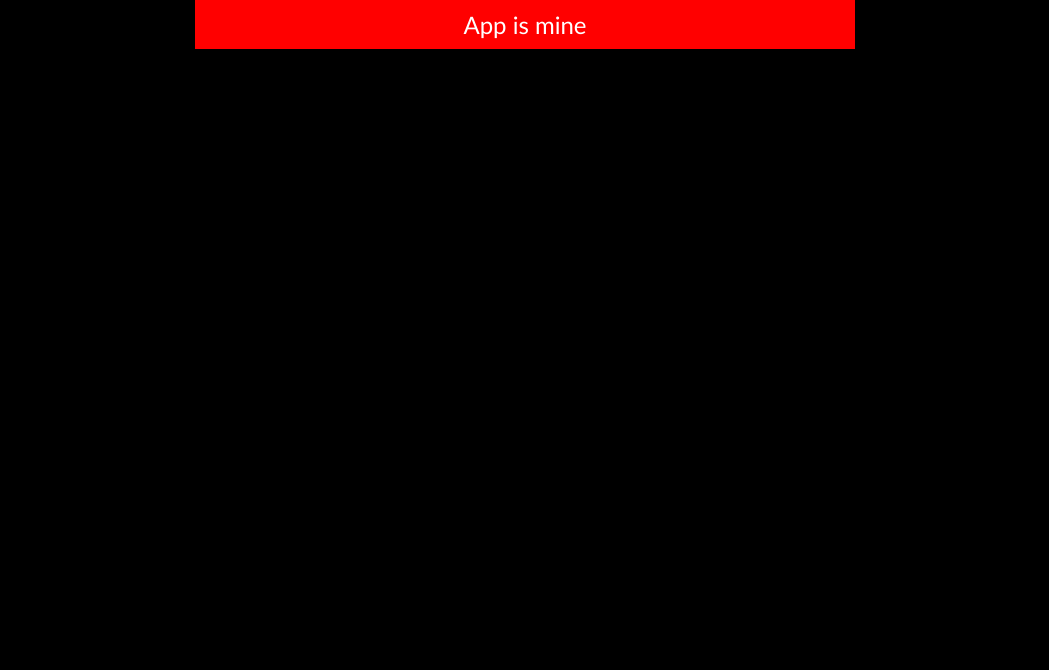
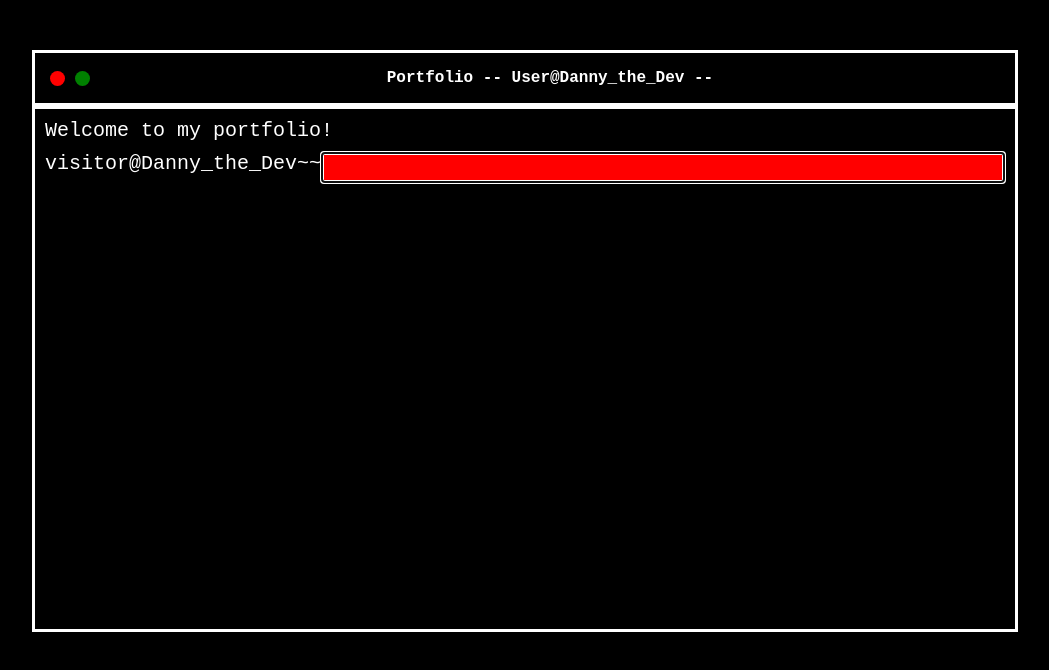
Before and after one commit to Danny-DeLaRosa/portfolio, a React (Create React App) app: page / in a window 1280 px wide. Shown: the top 670 px of the page, without its empty margins (115-1164 px from the left). Built offline with nearby package versions, Linux system fonts and the light colour scheme.

Commit message:
home page termminal set up

```diff
--- a/package.json
+++ b/package.json
@@ -8,6 +8,7 @@
     "@testing-library/user-event": "^13.5.0",
     "react": "^18.2.0",
     "react-dom": "^18.2.0",
+    "react-router-dom": "^6.22.0",
     "react-scripts": "5.0.1",
     "web-vitals": "^2.1.4"
   },
--- a/src/App.css
+++ b/src/App.css
@@ -1,8 +1,8 @@
 * {
   background-color: black;
   color: white;
-  font-family: 'Gill Sans', 'Gill Sans MT', Calibri, 'Trebuchet MS', sans-serif;
-  font-size: x-large;
+  font-family: 'Courier New', monospace;
+  font-size: 20px;
 }
 
 .app {
--- a/src/App.js
+++ b/src/App.js
@@ -1,9 +1,13 @@
 import './App.css';
+import Home from './pages/Home';
+import { Route, Routes } from'react-router-dom';
 
 function App() {
   return (
-    <div className='app'>
-      App is mine
+    <div>
+      <Routes>
+      <Route path='/' element={<Home />} />
+      </Routes>
     </div>
   );
 }
--- a/src/index.js
+++ b/src/index.js
@@ -1,14 +1,17 @@
-import React from 'react';
-import ReactDOM from 'react-dom/client';
-import './index.css';
-import App from './App';
-import reportWebVitals from './reportWebVitals';
+import React from "react";
+import ReactDOM from "react-dom/client";
+import "./index.css";
+import App from "./App";
+import reportWebVitals from "./reportWebVitals";
+import { BrowserRouter } from "react-router-dom";
 
-const root = ReactDOM.createRoot(document.getElementById('root'));
+const root = ReactDOM.createRoot(document.getElementById("root"));
 root.render(
-  <React.StrictMode>
-    <App />
-  </React.StrictMode>
+  <BrowserRouter>
+    <React.StrictMode>
+      <App />
+    </React.StrictMode>
+  </BrowserRouter>
 );
 
 // If you want to start measuring performance in your app, pass a function
--- /dev/null
+++ b/src/pages/Home.js
@@ -0,0 +1,90 @@
+import "./Pages.css";
+import { useState, useEffect, useRef } from "react";
+import { useNavigate } from "react-router-dom";
+
+function Home() {
+  const [welcomeMessage, setWelcomeMessage] = useState(
+    "Welcome to my portfolio!"
+  );
+  const [commandMessage, setCommandMessage] = useState("");
+  const [user, setUser] = useState("visitor@Danny_the_Dev~~");
+  const [input, setInput] = useState("");
+  const [output, setOutput] = useState([]);
+  console.log(output);
+  const inputRef = useRef();
+  useEffect(() => {
+    inputRef.current.focus();
+  }, []);
+
+  const terminalRef = useRef(null);
+  useEffect(() => {
+    if (terminalRef.current) {
+      terminalRef.current.scrollTop = terminalRef.current.scrollHeight;
+    }
+  }, [output]);
+
+  const commandResponse = (command) => {
+    if (command === "help") {
+      setOutput("list of commands");
+    }
+  };
+
+  const handleKeyDown = (e) => {
+    let key = e.key;
+    if (key === "Enter") {
+      if (input == "clear") {
+        setOutput([]);
+        setInput("");
+      } else {
+        let newOutput = [
+          ...output,
+          { command: input, response: commandResponse(input) },
+        ];
+        setOutput(newOutput);
+        setInput("");
+      }
+    }
+  };
+
+  const handleChange = (e) => {
+    setInput(e.target.value);
+  };
+
+  const navigate = useNavigate();
+
+  setTimeout(() => {
+    setWelcomeMessage("");
+    setCommandMessage(
+      "please enter a command, input 'help' for a list of commands"
+    );
+  }, 10000);
+
+  return (
+    <main ref={terminalRef}>
+      <div className="title-bar">
+        <div className="title-bar-buttons">
+          <button id="button-one"></button>
+          <button id="button-two"></button>
+        </div>
+        <h1>Portfolio -- User@Danny_the_Dev --</h1>
+      </div>
+      <div className="terminal-container">
+        <div className="welcome-text">{welcomeMessage}</div>
+        <div className="command-text">{commandMessage}</div>
+        <div className="input">
+          {user}
+          <input
+            ref={inputRef}
+            type="text"
+            value={input}
+            onChange={handleChange}
+            onKeyDown={handleKeyDown}
+            maxLength="99"
+          />
+        </div>
+      </div>
+    </main>
+  );
+}
+
+export default Home;
--- /dev/null
+++ b/src/pages/Pages.css
@@ -0,0 +1,85 @@
+/* Home Page */
+@keyframes type {
+  from {
+    width: 0;
+  }
+}
+
+.title-bar {
+  height: 30px;
+  width: 75%;
+  text-align: center;
+  padding: 10px;
+  margin: auto;
+  margin-top: 50px;
+  font-size: 16px;
+  display: flex;
+  justify-content: center;
+  border: white solid;
+}
+
+.title-bar-buttons {
+  width: 50px;
+  display: flex;
+  justify-content: space-around;
+  align-items: center;
+}
+
+.title-bar-buttons button {
+  height: 15px;
+  width: 15px;
+  border: transparent;
+  border-radius: 50%;
+}
+
+#button-one {
+  background-color: red;
+}
+
+#button-two {
+  background-color: green;
+}
+
+.title-bar h1 {
+  margin: auto;
+  font-size: 16px;
+}
+
+.terminal-container {
+  border: white solid;
+  width: 75%;
+  height: 25rem;
+  margin: auto;
+  text-align: start;
+  padding: 10px;
+}
+
+.welcome-text {
+  color: inherit;
+  font-size: 20px;
+  white-space: nowrap;
+  overflow: hidden;
+  width: 100%;
+  animation: type 5s steps(60, end);
+}
+
+.command-text {
+  color: inherit;
+  font-size: 20px;
+  white-space: nowrap;
+  overflow: hidden;
+  width: 100%;
+  animation: type 5s steps(60, end);
+  animation-delay: 10s;
+}
+
+.input {
+  display: flex;
+  margin-top: 10px;
+}
+
+.input input {
+  background-color: red;
+  width: 100%;
+  border: white solid;
+}
```
Also changed, not shown: src/components/Components.css (added), 1 other file (tests, documents, lock files or other folders).
